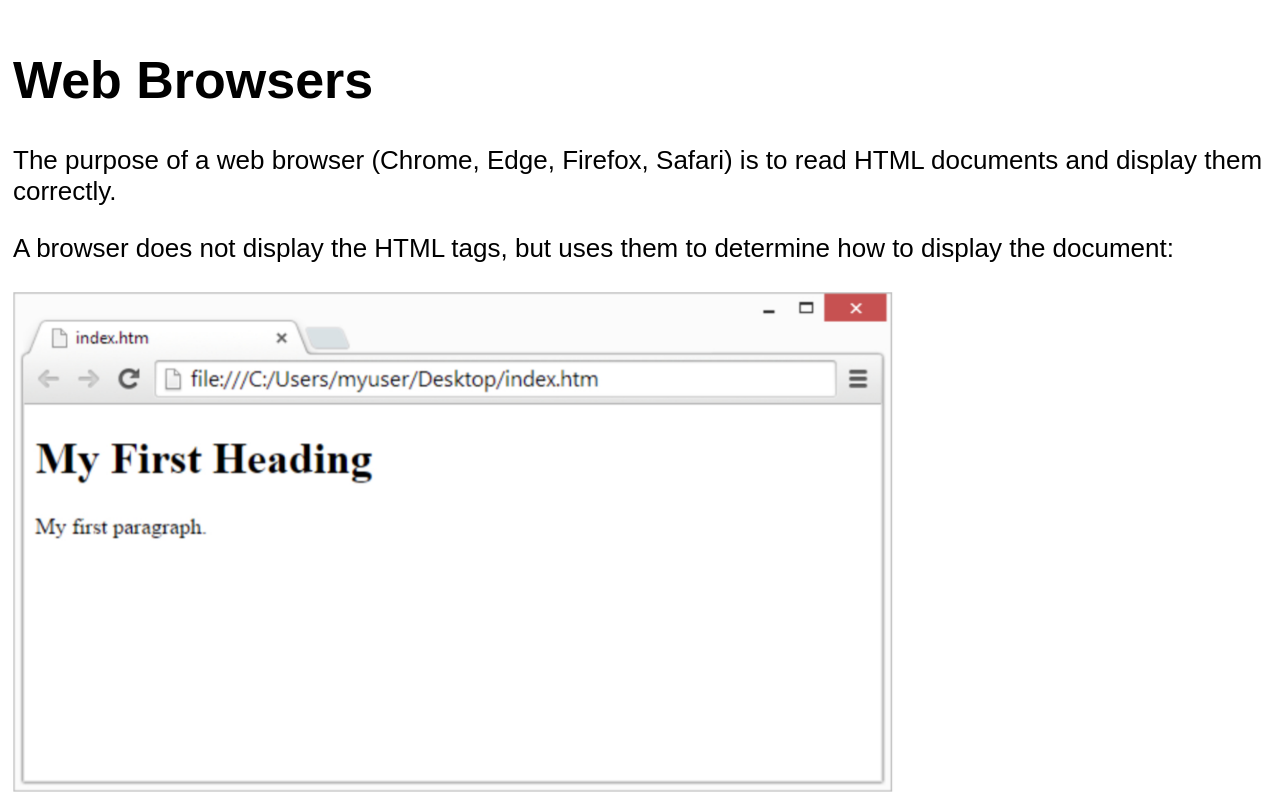
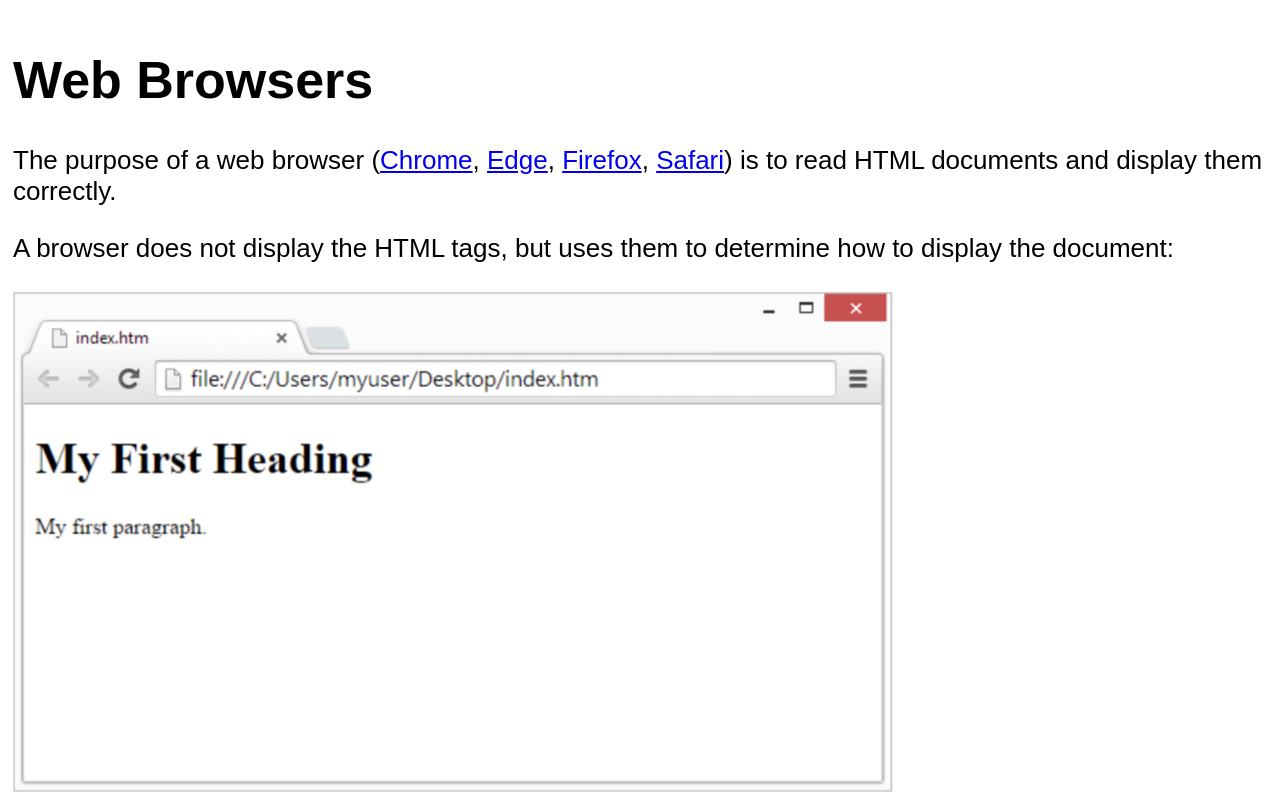
Before and after one commit to EricMolina/intro, a plain HTML site: page index.html in a window 1280 px wide. Shown: the top 800 px of the page. Drawn offline with Linux system fonts and the light colour scheme.

Commit message:
broswer text changed to links

```diff
--- a/index.html
+++ b/index.html
@@ -11,7 +11,8 @@
 
 <body style="font-family:Arial, Helvetica, sans-serif; padding-left: 5px; margin-top: 50px; font-size: 26px;">
     <h1>Web Browsers</h1>
-    <p>The purpose of a web browser (Chrome, Edge, Firefox, Safari) is to read HTML documents and display them correctly.</p>
+    <p>The purpose of a web browser (<a href="https://www.google.com/chrome/">Chrome</a>, <a href="https://www.microsoft.com/es-es/edge">Edge</a>, <a href="https://www.mozilla.org/es-ES/firefox/new/">Firefox</a>, <a href="https://support.apple.com/es_ES/downloads/safari">Safari</a>)
+        is to read HTML documents and display them correctly.</p>
     <p>A browser does not display the HTML tags, but uses them to determine how to display the document:</p>
     <img src="./img/MyFirstHTML.png" alt="HTML example" style="width: 70%;">
     <hr>
```
